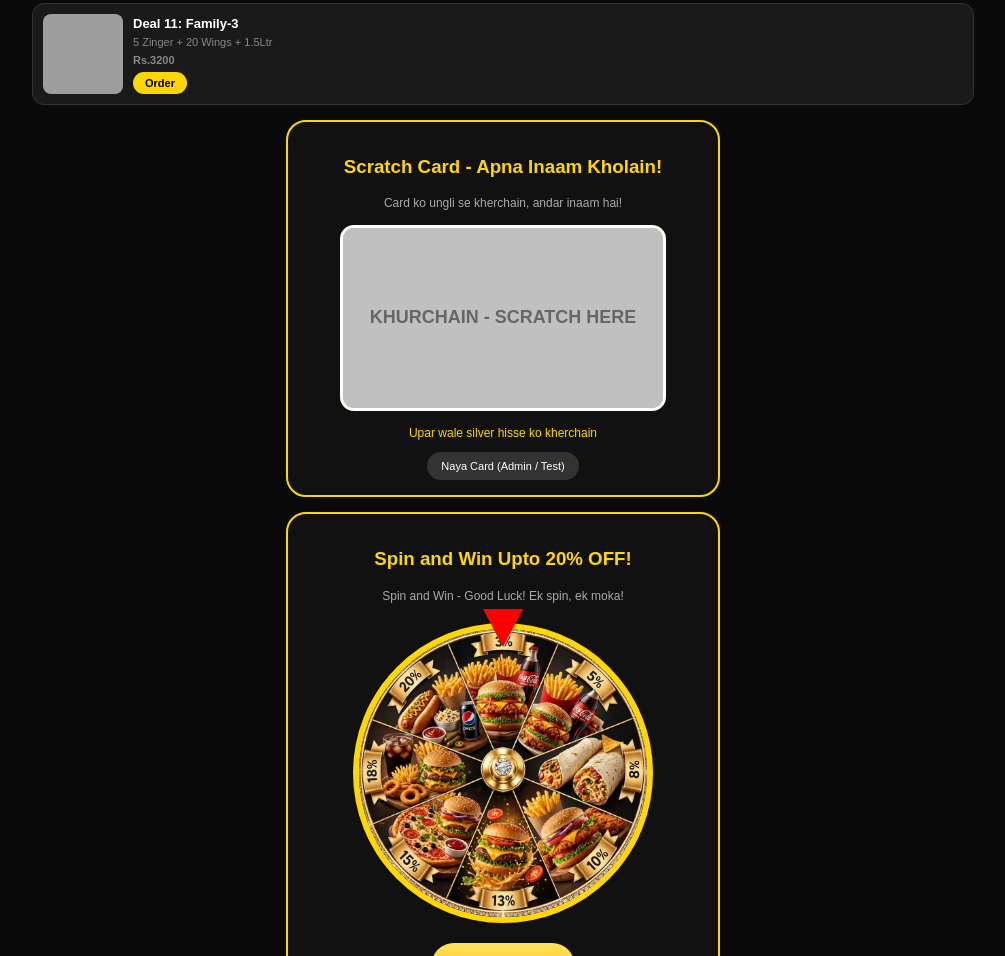
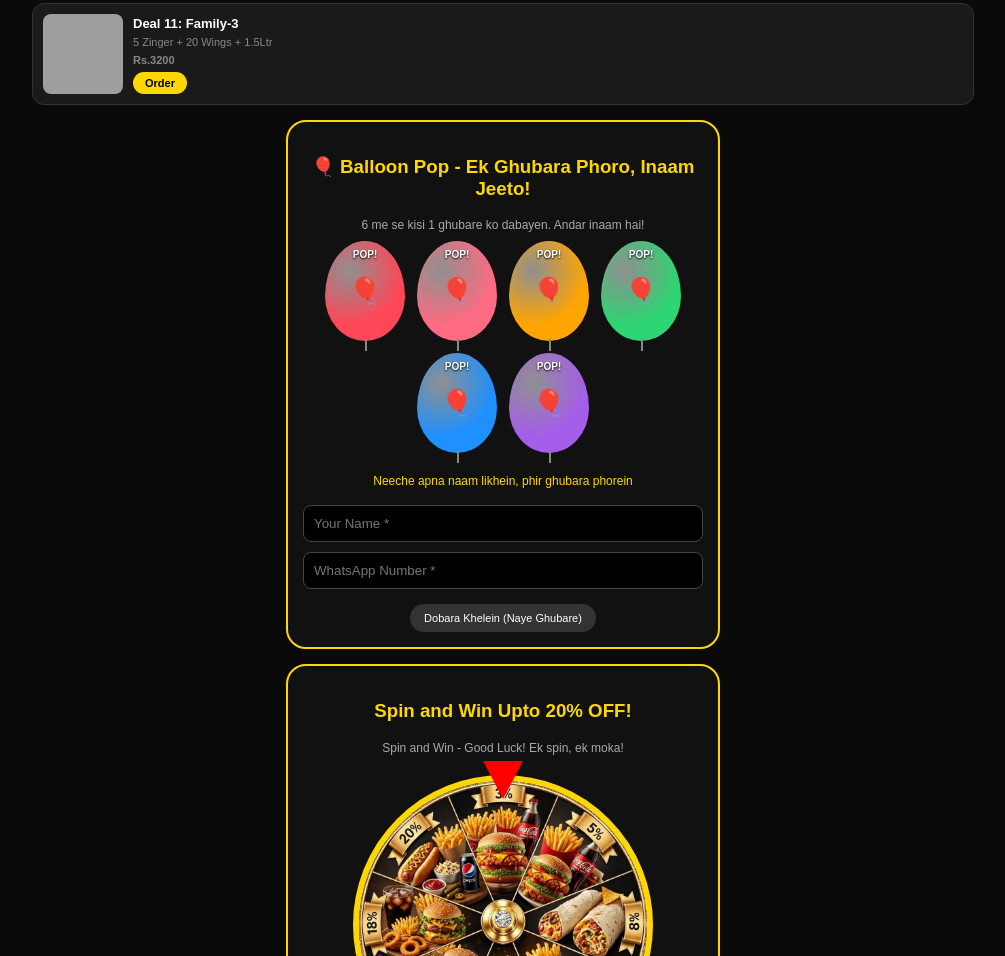
Before and after one commit to insha1218/Insha-Pizza-Hut-, a plain HTML site: page index.html in a window 1280 px wide. Shown: the part 1262-2218 px from the top of the page, without its empty margins (137-1142 px from the left). Drawn offline with Linux system fonts and the light colour scheme; grey boxes are pictures that could not be loaded.

Commit message:
Update index.html

```diff
--- a/index.html
+++ b/index.html
@@ -31,10 +31,15 @@ footer a{color:#777;text-decoration:none}
 .whats{position:fixed;bottom:16px;right:16px;background:#25D366;color:#fff;width:50px;height:50px;border-radius:50%;display:flex;align-items:center;justify-content:center;text-decoration:none;font-size:24px;z-index:50}
 #adminPanel{display:none;position:fixed;left:0;top:0;right:0;bottom:0;background:rgba(0,0,0,.97);z-index:999;padding:16px;overflow:auto;text-align:left}
 #adminPanel:target{display:block}
-/* SCRATCH CARD */
-.scratchWrap{position:relative;width:320px;height:180px;margin:15px auto;background:#FFD700;border-radius:14px;overflow:hidden;border:3px solid #fff}
-#scratchPrize{position:absolute;left:0;top:0;width:100%;height:100%;display:flex;flex-direction:column;align-items:center;justify-content:center;color:#000}
-#scratchCanvas{position:absolute;left:0;top:0;width:100%;height:100%;touch-action:none;cursor:pointer}
+/* BALLOON */
+.balloonGrid{display:flex;flex-wrap:wrap;justify-content:center;gap:12px;margin:15px 0}
+.balloon{width:80px;height:100px;border-radius:50% 50% 50% 50% / 55% 55% 45% 45%;position:relative;cursor:pointer;display:flex;align-items:center;justify-content:center;font-size:26px;transition:transform .15s;animation:float 2s ease-in-out infinite}
+.balloon:active{transform:scale(1.15)}
+.balloon:after{content:'';position:absolute;bottom:-10px;left:50%;width:2px;height:12px;background:#888}
+.balloon span{font-size:10px;font-weight:900;color:#fff;text-shadow:0 1px 2px #000;position:absolute;top:8px}
+@keyframes float{0%,100%{transform:translateY(0)}50%{transform:translateY(-6px)}}
+.balloon.pop{animation:pop .3s forwards}
+@keyframes pop{to{transform:scale(1.6);opacity:0}}
 </style></head>
 <body>
 <script>try{if(location.search.indexOf('reset=1')!==-1){localStorage.removeItem('insha_last_spin');localStorage.removeItem('insha_spin_log');alert('Wheel Reset ho gaya! Ab dobara spin kar sakte hain.');}}catch(e){}</script>
@@ -55,45 +60,61 @@ footer a{color:#777;text-decoration:none}
 <div class="card"><img src="https://images.unsplash.com/photo-1574071318508-1cdbab80d002?w=400"><div><b>Deal 10: Family-2</b><br><span>1 Large Rahat Special + 2 Zinger + 1.5Ltr</span><br><span class="price">Rs.2600</span><br><button class="obtn" onclick="window.open('https://wa.me/923427529146?text=Salam Bhai Mujhe Deal 10 Order Karna Hai','_blank')">Order</button></div></div>
 <div class="card"><img src="https://images.unsplash.com/photo-1551782450-a2132b4ba21d?w=400"><div><b>Deal 11: Family-3</b><br><span>5 Zinger + 20 Wings + 1.5Ltr</span><br><span class="price">Rs.3200</span><br><button class="obtn" onclick="window.open('https://wa.me/923427529146?text=Salam Bhai Mujhe Deal 11 Order Karna Hai','_blank')">Order</button></div></div>
 
-<!-- SCRATCH CARD SECTION -->
+<!-- BALLOON POP SECTION -->
 <div class="box">
-<h3>Scratch Card - Apna Inaam Kholain!</h3>
-<p style="font-size:12px;color:#aaa">Card ko ungli se kherchain, andar inaam hai!</p>
-<div class="scratchWrap">
-<div id="scratchPrize"><div id="scratchWinText" style="font-size:22px;font-weight:900">???</div><div style="font-size:13px">Apna Code: <b id="scratchCodeText">----</b></div><div style="font-size:11px;margin-top:4px">Screenshot le lein, dukan par dikhayen</div></div>
-<canvas id="scratchCanvas" width="320" height="180"></canvas>
+<h3>🎈 Balloon Pop - Ek Ghubara Phoro, Inaam Jeeto!</h3>
+<p style="font-size:12px;color:#aaa">6 me se kisi 1 ghubare ko dabayen. Andar inaam hai!</p>
+<div class="balloonGrid" id="balloonGrid"></div>
+<div id="balloonResult" style="display:none;background:#000;border:2px dashed #FFD700;border-radius:12px;padding:12px;margin-top:10px">
+<div id="balloonWinText" style="font-size:22px;font-weight:900;color:#FFD700">???</div>
+<div style="font-size:13px;margin-top:5px">Apna Code: <b id="balloonCodeText" style="font-size:20px;color:#FFD700">----</b></div>
+<div style="font-size:11px;color:#aaa;margin-top:4px">Screenshot le lein, dukan par dikhayen</div>
 </div>
-<p id="scratchMsg" style="font-size:12px;color:#FFD700">Upar wale silver hisse ko kherchain</p>
-<button onclick="if(confirm('Naya Scratch Card chahiye? Purana khatam ho jayega.')){localStorage.removeItem('insha_scratch_done'); location.reload();}" style="padding:8px 14px;background:#333;color:#fff;border:none;border-radius:20px;font-size:11px">Naya Card (Admin / Test)</button>
-<div id="scratchClaim" style="display:none;margin-top:10px;text-align:left">
-<input id="sName" placeholder="Your Name *" style="width:100%;padding:10px;margin:5px 0;border-radius:8px;border:1px solid #444;background:#000;color:#fff;box-sizing:border-box">
-<input id="sPhone" placeholder="WhatsApp Number *" style="width:100%;padding:10px;margin:5px 0;border-radius:8px;border:1px solid #444;background:#000;color:#fff;box-sizing:border-box">
-<button onclick="var n=document.getElementById('sName').value; var p=document.getElementById('sPhone').value; if(!n||!p){alert('Naam aur Number likhein');}else{try{var codes=JSON.parse(localStorage.getItem('insha_codes')||'[]'); for(var i=codes.length-1;i>=0;i--){if(String(codes[i].code)===String(window._scratchCode)){codes[i].name=n; codes[i].phone=p; codes[i].deal='Scratch Card'; break;}} localStorage.setItem('insha_codes',JSON.stringify(codes));}catch(e){} window.open('https://wa.me/923427529146?text=Salam Shoaib Bhai%0AMain ne Scratch Card jeeta hai%0AName: '+encodeURIComponent(n)+'%0APhone: '+encodeURIComponent(p)+'%0AWin: '+encodeURIComponent(window._scratchWin||'')+'%0ACode: '+window._scratchCode,'_blank');}" style="width:100%;padding:12px;background:#25D366;color:#fff;border:none;border-radius:20px;font-weight:900">Scratch Inaam WhatsApp Par Claim Karein</button>
+<p id="balloonMsg" style="font-size:12px;color:#FFD700">Neeche apna naam likhein, phir ghubara phorein</p>
+<input id="bName" placeholder="Your Name *" style="width:100%;padding:10px;margin:5px 0;border-radius:8px;border:1px solid #444;background:#000;color:#fff;box-sizing:border-box">
+<input id="bPhone" placeholder="WhatsApp Number *" style="width:100%;padding:10px;margin:5px 0;border-radius:8px;border:1px solid #444;background:#000;color:#fff;box-sizing:border-box">
+<div id="balloonClaim" style="display:none;margin-top:10px">
+<button onclick="var n=document.getElementById('bName').value; var p=document.getElementById('bPhone').value; if(!n||!p){alert('Naam aur Number likhein');}else{try{var codes=JSON.parse(localStorage.getItem('insha_codes')||'[]'); for(var i=codes.length-1;i>=0;i--){if(String(codes[i].code)===String(window._balloonCode)){codes[i].name=n; codes[i].phone=p; codes[i].deal='Balloon Pop'; break;}} localStorage.setItem('insha_codes',JSON.stringify(codes));}catch(e){} window.open('https://wa.me/923427529146?text=Salam Shoaib Bhai%0AMain ne Balloon Pop jeeta hai%0AName: '+encodeURIComponent(n)+'%0APhone: '+encodeURIComponent(p)+'%0AWin: '+encodeURIComponent(window._balloonWin||'')+'%0ACode: '+window._balloonCode,'_blank');}" style="width:100%;padding:12px;background:#25D366;color:#fff;border:none;border-radius:20px;font-weight:900">Balloon Inaam WhatsApp Par Claim Karein</button>
 </div>
+<button onclick="location.reload();" style="margin-top:10px;padding:8px 14px;background:#333;color:#fff;border:none;border-radius:20px;font-size:11px">Dobara Khelein (Naye Ghubare)</button>
 </div>
 <script>
 (function(){
-var canvas=document.getElementById('scratchCanvas'); if(!canvas) return;
-var ctx=canvas.getContext('2d');
-var prizes=['5% OFF','8% OFF','5% OFF','Free Drink','10% OFF','3% OFF','5% OFF','Try Again - 3% OFF'];
-var win=prizes[Math.floor(Math.random()*prizes.length)];
+var colors=['#FF4757','#FF6B81','#FFA502','#2ED573','#1E90FF','#A55EEA'];
+var prizes=['5% OFF','Free Drink','10% OFF','3% OFF','5% OFF','8% OFF'];
+// shuffle prizes
+prizes=prizes.sort(function(){return Math.random()-0.5});
+var grid=document.getElementById('balloonGrid');
+var done=false;
+for(var i=0;i<6;i++){
+(function(idx){
+var d=document.createElement('div');
+d.className='balloon';
+d.style.background=colors[idx];
+d.style.background='radial-gradient(circle at 30% 30%, #ffffff88, '+colors[idx]+' 60%)';
+d.innerHTML='<span>POP!</span>🎈';
+d.onclick=function(){
+if(done) return;
+done=true;
+d.classList.add('pop');
+var win=prizes[idx];
 var code=Math.floor(1000+Math.random()*9000);
-window._scratchWin=win; window._scratchCode=code;
-document.getElementById('scratchWinText').innerText='Mubarak ho! '+win;
-document.getElementById('scratchCodeText').innerText=code;
-try{var codes=JSON.parse(localStorage.getItem('insha_codes')||'[]'); codes.push({code:code,win:win,date:new Date().toLocaleString(),used:false,name:'',phone:'',deal:'Scratch Card',total:'',location:''}); localStorage.setItem('insha_codes',JSON.stringify(codes));}catch(e){}
-ctx.fillStyle='#C0C0C0'; ctx.fillRect(0,0,320,180);
-ctx.fillStyle='#666'; ctx.font='bold 18px Arial'; ctx.textAlign='center'; ctx.fillText('KHURCHAIN - SCRATCH HERE',160,95);
-var drawing=false; var revealed=false;
-function getPos(e){var r=canvas.getBoundingClientRect(); var x=(e.touches?e.touches[0].clientX:e.clientX)-r.left; var y=(e.touches?e.touches[0].clientY:e.clientY)-r.top; return {x:x,y:y};}
-function scratch(e){if(revealed) return; e.preventDefault(); var p=getPos(e); ctx.globalCompositeOperation='destination-out'; ctx.beginPath(); ctx.arc(p.x,p.y,22,0,Math.PI*2); ctx.fill(); check();}
-function check(){try{var d=ctx.getImageData(0,0,320,180).data; var clear=0; for(var i=3;i<d.length;i+=4){if(d[i]===0) clear++;} var pct=clear/(320*180)*100; if(pct>45 && !revealed){revealed=true; canvas.style.display='none'; document.getElementById('scratchMsg').innerText='Mubarak ho! Aap ko '+win+' mila hai. Screenshot le lein.'; document.getElementById('scratchClaim').style.display='block';}}catch(e){}}
-canvas.addEventListener('mousedown',function(e){drawing=true; scratch(e);});
-canvas.addEventListener('mousemove',function(e){if(drawing) scratch(e);});
-window.addEventListener('mouseup',function(){drawing=false;});
-canvas.addEventListener('touchstart',function(e){drawing=true; scratch(e);},{passive:false});
-canvas.addEventListener('touchmove',function(e){if(drawing) scratch(e);},{passive:false});
-canvas.addEventListener('touchend',function(){drawing=false;});
+window._balloonWin=win; window._balloonCode=code;
+try{var codes=JSON.parse(localStorage.getItem('insha_codes')||'[]'); codes.push({code:code,win:win,date:new Date().toLocaleString(),used:false,name:'',phone:'',deal:'Balloon Pop',total:'',location:''}); localStorage.setItem('insha_codes',JSON.stringify(codes));}catch(e){}
+setTimeout(function(){
+document.getElementById('balloonResult').style.display='block';
+document.getElementById('balloonWinText').innerText='💥 Phat Gaya! Aap ko mila: '+win;
+document.getElementById('balloonCodeText').innerText=code;
+document.getElementById('balloonMsg').innerText='Mubarak ho! Neeche Claim dabayen.';
+document.getElementById('balloonClaim').style.display='block';
+// baqi ghubare halke kar do
+var all=document.querySelectorAll('.balloon'); for(var j=0;j<all.length;j++){if(all[j]!==d){all[j].style.opacity='0.35';}}
+document.getElementById('balloonResult').scrollIntoView({behavior:'smooth'});
+},350);
+};
+grid.appendChild(d);
+})(i);
+}
 })();
 </script>
 
@@ -121,4 +142,5 @@ canvas.addEventListener('touchend',function(){drawing=false;});
 <div id="adminPanel"><div style="background:#1a1a1a;border:2px solid #FFD700;border-radius:14px;padding:18px;max-width:680px;margin:10px auto">
 <h2 style="color:#FFD700;text-align:center">Admin Panel</h2>
 <div id="loginBox"><input type="password" id="adminPass" placeholder="Password" style="width:100%;padding:12px;background:#000;color:#fff;border:1px solid #444;border-radius:10px;box-sizing:border-box">
-<button onclick="var v=document.getElementById('adminPass').value; v=v.replace(/ /g,''); if(v==='1218'){document.getElementById('loginBox').style.display='none';document.getElementById('dataBox').style.display='block'; try{var codes=JSON.parse(localStorage.getItem('insha_codes')||'[]'); document.getElementById('totalCount').innerText='Total Codes (Wheel + Scratch): '+codes.length; var h=''; for(var i=codes.length-1;i>=0;i--){var r=codes[i]; h+='<div style=\'border-bottom:1px solid #333;padding:8px\'>Code: <b style=\'color:#FFD700\'>'+r.code+'</b> | Win: '+r.win+' | '+(r.deal||'Wheel')+' | '+(r.used?'USED':'Fresh')+'<br>'+(r.name?('Name: '+r.name+' | Phone: '+r.phone+'<br>'):'Abhi Claim nahi kiya<br>')+'<span style=\'color:#888\'>'+r.date+'</span></div>';} if(codes.length==0){h='<div style=\'padding:10px;color:#aaa\'>Abhi kisi ne spin / scratch nahi kiya.</div>';} document.getElementById('dataList').innerHTML=h;}catch(e){document.getElementById('dataList').innerHTML='Data load nahi hua';}}else{alert('Wrong Password!');}" style=
+<button onclick="var v=document.getElementById('adminPass').value; v=v.replace(/ /g,''); if(v==='1218'){document.getElementById('loginBox').style.display='none';document.getElementById('dataBox').style.display='block'; try{var codes=JSON.parse(localStorage.getItem('insha_codes')||'[]'); document.getElementById('totalCount').innerText='Total Codes (Wheel + Balloon): '+codes.length; var h=''; for(var i=codes.length-1;i>=0;i--){var r=codes[i]; h+='<div style=\'border-bottom:1px solid #333;padding:8px\'>Code: <b style=\'color:#FFD700\'>'+r.code+'</b> | Win: '+r.win+' | '+(r.deal||'Wheel')+' | '+(r.used?'USED':'Fresh')+'<br>'+(r.name?('Name: '+r.name+' | Phone: '+r.phone+'<br>'):'Abhi Claim nahi kiya<br>')+'<span style=\'color:#888\'>'+r.date+'</span></div>';} if(codes.length==0){h='<div style=\'padding:10px;color:#aaa\'>Abhi kisi ne spin / balloon nahi kiya.</div>';} document.getElementById('dataList').innerHTML=h;}catch(e){document.getElementById('dataList').innerHTML='Data load nahi hua';}}else{alert('Wrong Password!');}" style="width:100%;margin-top:8px;padding:12px;background:#FFD700;border:none;border-radius:30px;font-weight:900">Login</button>
+<a href="#" style="display:block;text-align:
```
